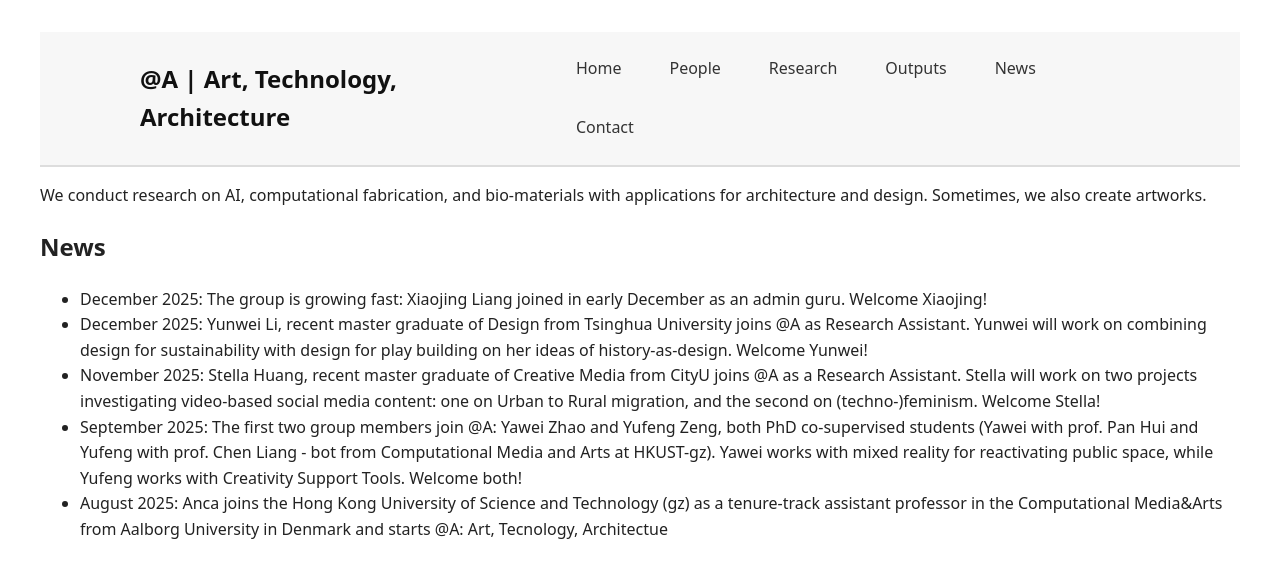
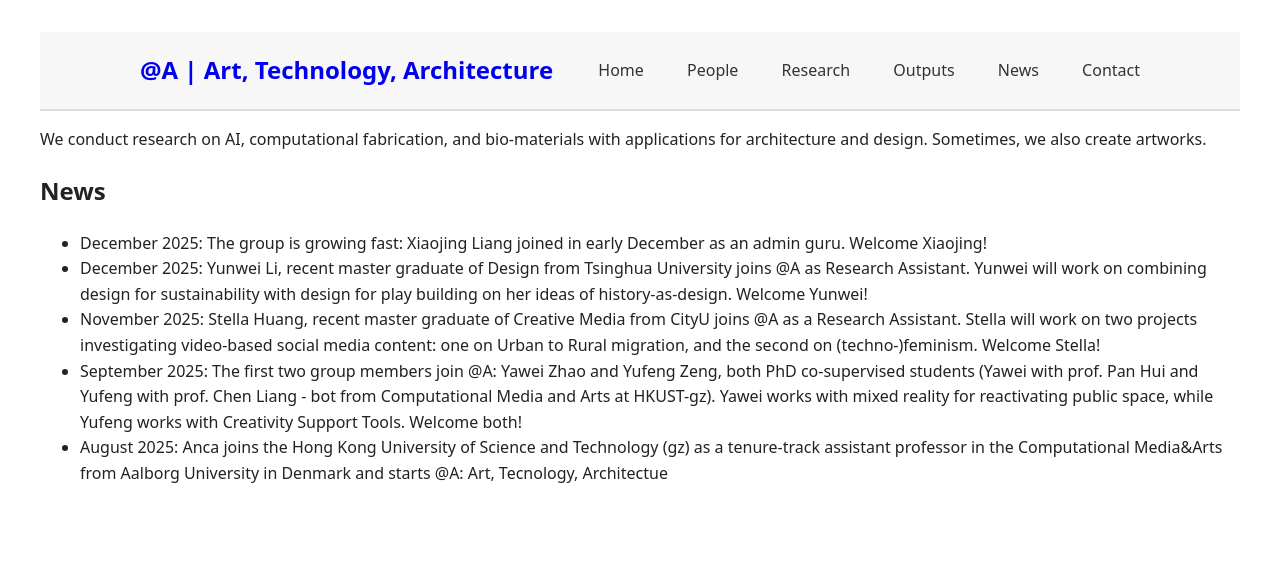
Before and after one commit to anqua/at-a, a Jekyll site: the page built from index.md, in a window 1280 px wide. Shown: the top 578 px of the page. Built offline with Jekyll 4.4.1, drawn with Linux system fonts in a browser that asks for light colours.

Commit message:
Update style.css

```diff
--- a/assets/css/style.css
+++ b/assets/css/style.css
@@ -31,11 +31,11 @@ header {
   font-size: 1.5em;
   font-weight: 600;
   text-decoration: none;
-  color: #111;
+  color: ##0602f9;
 }
 
 .site-nav a {
-  margin-left: 1.5em;
+  margin-left: 1.2em;
   text-decoration: none;
   color: #333;
   font-weight: 500;
```
